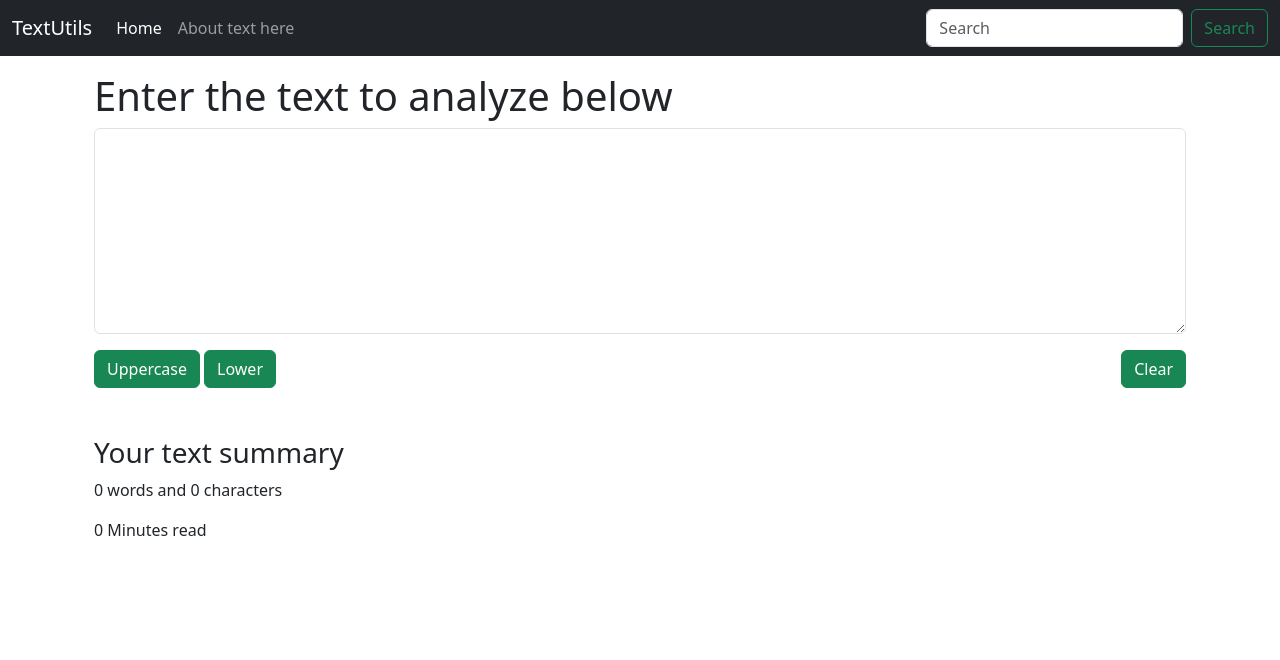
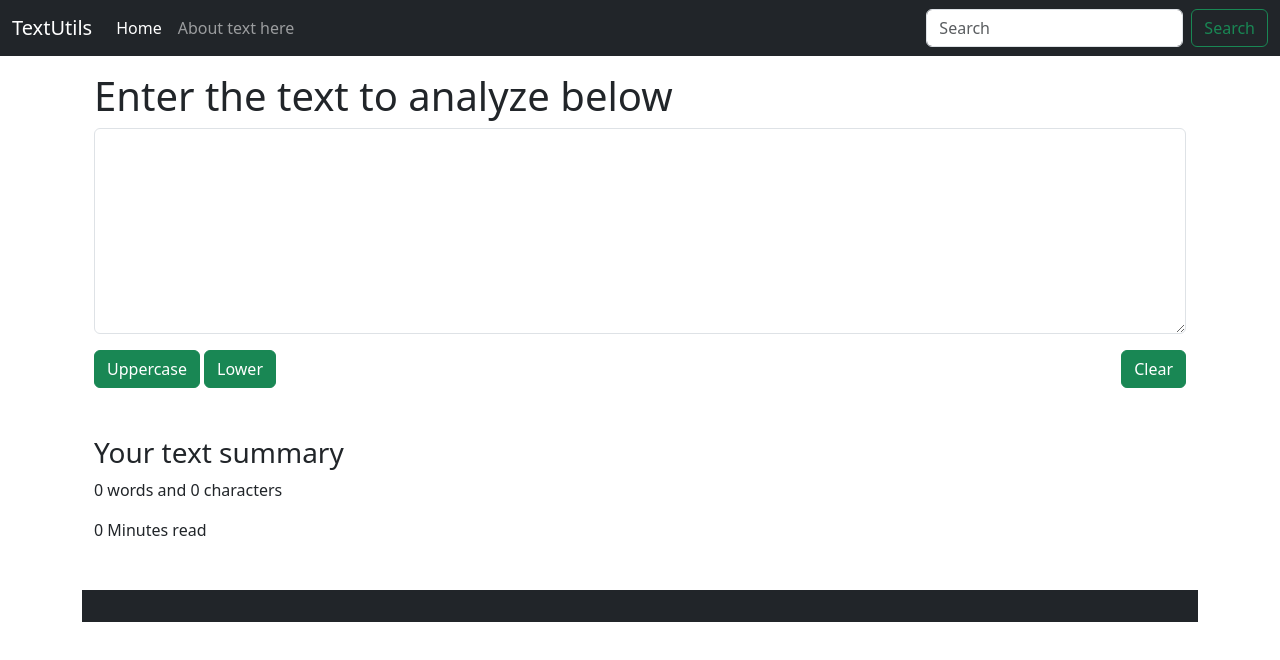
Before and after one commit to subhadeep-123/TextUtils, a React (Create React App) app: page / in a window 1280 px wide. Shown: the top 660 px of the page. Built offline with nearby package versions, Linux system fonts and the light colour scheme.

Commit message:
Add fontfamily to preview section

```diff
--- a/src/components/TextForm.js
+++ b/src/components/TextForm.js
@@ -17,6 +17,10 @@ export default function TextForm(props) {
 
   const handleOnChange = (event) => {
     setText(event.target.value);
+  };
+
+  const fontStyle = {
+    fontFamily: ["Courier New", "monospace"],
   };
 
   return (
@@ -55,7 +59,14 @@ export default function TextForm(props) {
           Minutes read
         </p>
       </div>
-      <div className="container">{text}</div>
+
+      <div
+        className="container my-3 pt-3 py-3 bg-dark text-white"
+        id="preview"
+        style={fontStyle}
+      >
+        {text}
+      </div>
     </>
   );
 }
```
